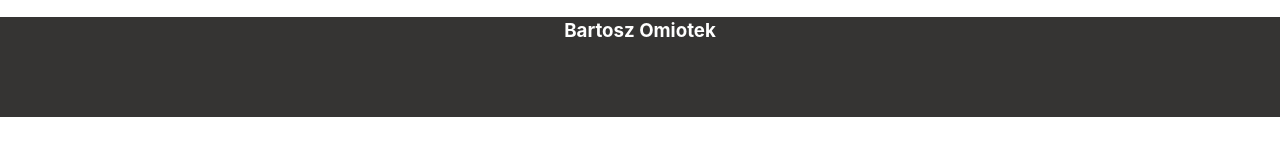
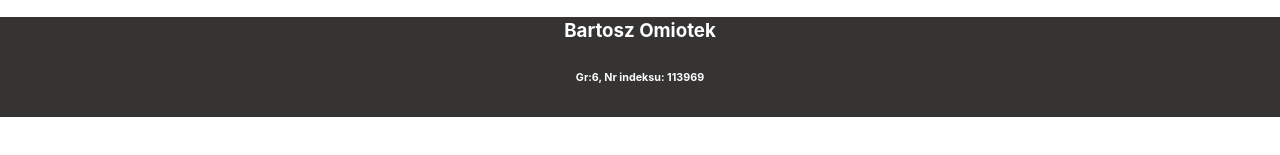
Before and after one commit to BartoszOmiotek16/vite-project1, a React (Vite) app: page / in a window 1280 px wide. Shown: the part 485-640 px from the top of the page. Built offline with nearby package versions, Linux system fonts and the light colour scheme.

Commit message:
modified:   src/App.css

```diff
--- a/src/App.css
+++ b/src/App.css
@@ -84,7 +84,3 @@ background-color: #fff;
   background-color: #353433;
   color: #fff;
 }
-
-.footer h6{
-margin-top: 10%;
-}
```
